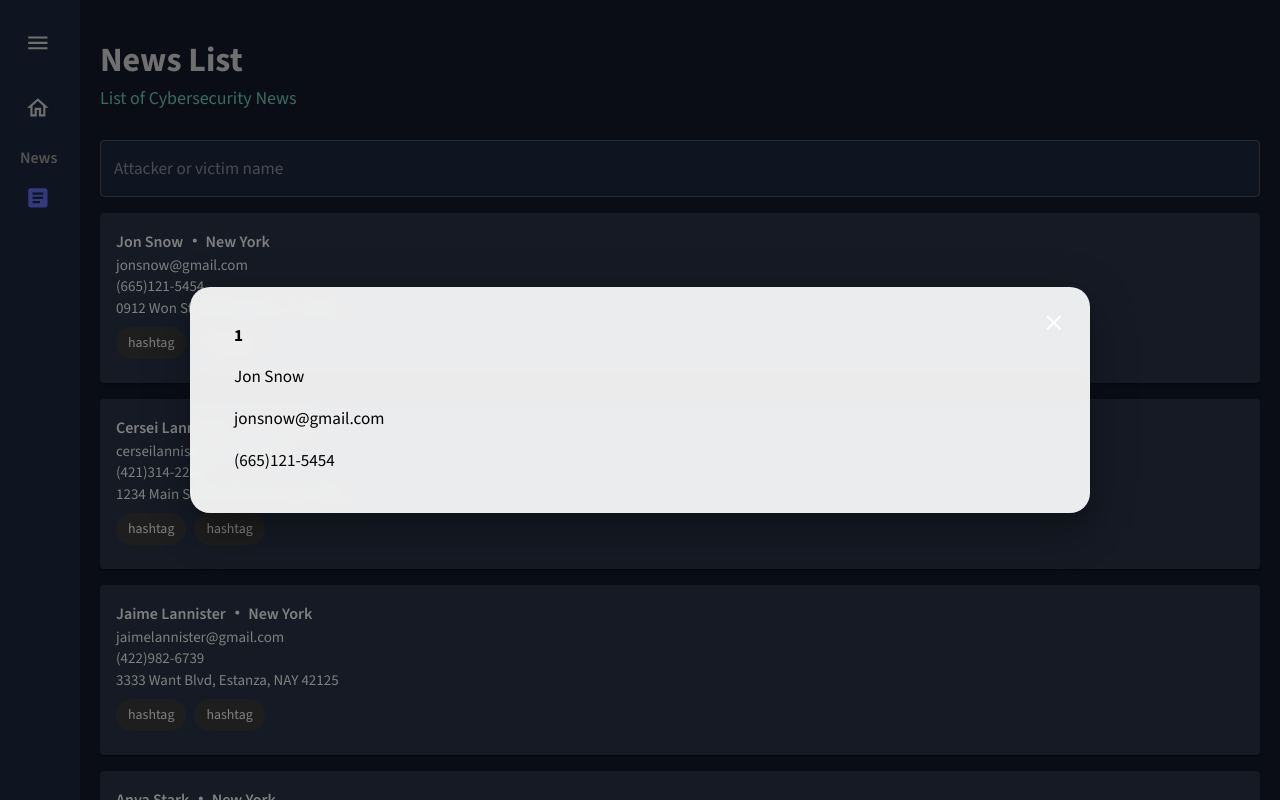
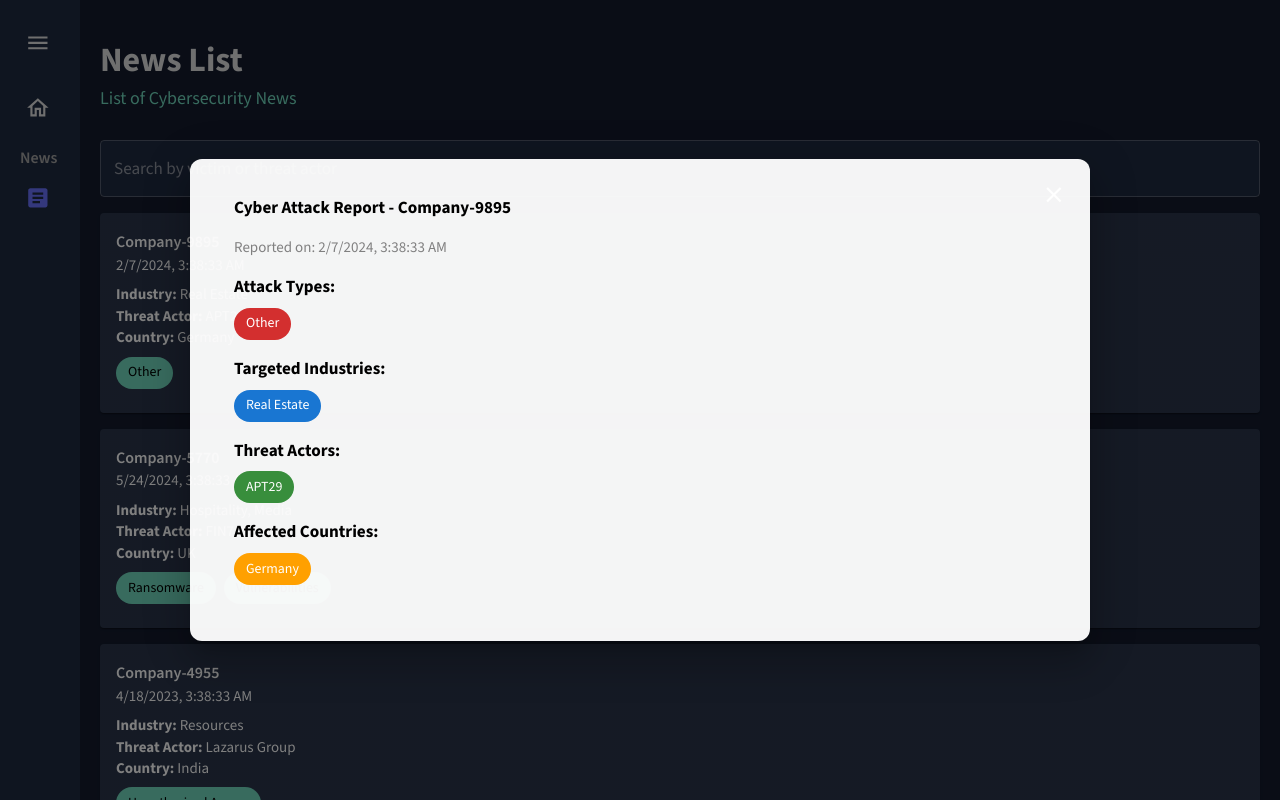
Before and after one commit to Pakapakk/cybersec_news_dashboard, a Next.js app: page /NewsList in a window 1280 px wide. Both pictures are taken after a click on the element 680 px from the left and 298 px from the top of the page. Shown: the top 800 px of the page. Built offline with nearby package versions, Linux system fonts and the light colour scheme.

Commit message:
done overall frontend

```diff
--- a/src/app/NewsList/page.jsx
+++ b/src/app/NewsList/page.jsx
@@ -1,6 +1,6 @@
 "use client";
 
-import { useState } from "react";
+import { useState, useEffect } from "react";
 import {
   Box,
   Card,
@@ -13,32 +13,54 @@ import {
 } from "@mui/material";
 import { useTheme } from "@mui/material/styles";
 import { tokens } from "../../theme";
-import { mockDataContacts } from "../../data/mockData"; // Adjust this to your actual data source
 import Header from "../../components/Header";
-import Popup from "../../components/Popup"; // Import the popup component
+import Popup from "../../components/Popup";
+import cyberAttackNews from "../../data/json/cyber_attack_news.json"; // Import JSON data
 
 const NewsList = () => {
   const theme = useTheme();
   const colors = tokens(theme.palette.mode);
 
   const [searchQuery, setSearchQuery] = useState("");
-  const [selectedNews, setSelectedNews] = useState(null); // Store selected news data
-  const [openPopup, setOpenPopup] = useState(false); // Manage popup open state
+  const [selectedNews, setSelectedNews] = useState(null);
+  const [openPopup, setOpenPopup] = useState(false);
+  const [filteredData, setFilteredData] = useState([]);
+  const [currentPage, setCurrentPage] = useState(1);
+  const itemsPerPage = 10; // Show 10 news per page
+
+  useEffect(() => {
+    const filtered = cyberAttackNews.filter(
+      (news) =>
+        news.victimName.toLowerCase().includes(searchQuery.toLowerCase()) ||
+        (news.threatActor &&
+          news.threatActor.some((actor) =>
+            actor.toLowerCase().includes(searchQuery.toLowerCase())
+          ))
+    );
+    setFilteredData(filtered);
+    setCurrentPage(1); // Reset to first page on search
+  }, [searchQuery]);
 
   const handleSearchChange = (event) => {
     setSearchQuery(event.target.value);
   };
 
-  // Function to open the popup with news details
   const handleOpenPopup = (news) => {
     setSelectedNews(news);
     setOpenPopup(true);
   };
 
-  // Placeholder function for filtering
-  const filteredData = mockDataContacts.filter((contact) =>
-    contact.name.toLowerCase().includes(searchQuery.toLowerCase())
-  );
+  // Pagination logic
+  const indexOfLastItem = currentPage * itemsPerPage;
+  const indexOfFirstItem = indexOfLastItem - itemsPerPage;
+  const currentItems = filteredData.slice(indexOfFirstItem, indexOfLastItem);
+  const totalPages = Math.ceil(filteredData.length / itemsPerPage);
+
+  // Function to change page and scroll to top
+  const changePage = (newPage) => {
+    setCurrentPage(newPage);
+    window.scrollTo({ top: 0, behavior: "smooth" }); // Scroll to top
+  };
 
   return (
     <Box m="20px" marginTop={5}>
@@ -48,16 +70,14 @@ const NewsList = () => {
       <TextField
         fullWidth
         variant="outlined"
-        placeholder="Attacker or victim name"
+        placeholder="Search by victim or threat actor"
         value={searchQuery}
         onChange={handleSearchChange}
         sx={{
           mb: 2,
           backgroundColor: colors.primary[400],
           borderRadius: "5px",
-          input: {
-            color: theme.palette.mode === "dark" ? "#fff" : "#000",
-          },
+          input: { color: theme.palette.mode === "dark" ? "#fff" : "#000" },
         }}
         InputLabelProps={{
           style: { color: theme.palette.mode === "dark" ? "#bbb" : "#666" },
@@ -66,29 +86,42 @@ const NewsList = () => {
 
       {/* Cards for List */}
       <Box>
-        {filteredData.map((contact) => (
+        {currentItems.map((news, index) => (
           <Card
-            key={contact.id}
+            key={index}
             sx={{
               mb: 2,
               backgroundColor: colors.primary[400],
               color: "#fff",
               cursor: "pointer",
             }}
-            onClick={() => handleOpenPopup(contact)} // Open popup on click
+            onClick={() => handleOpenPopup(news)}
           >
             <CardContent>
-              <Typography variant="h6">
-                {contact.name} ・ {contact.city}
+              <Typography variant="h6">{news.victimName}</Typography>
+              <Typography variant="body2">
+                {new Date(news.datetime).toLocaleString()}
               </Typography>
-              <Typography variant="body2">{contact.email}</Typography>
-              <Typography variant="body2">{contact.phone}</Typography>
-              <Typography variant="body2">{contact.address}</Typography>
 
+              {/* Additional Details */}
+              <Typography variant="body2" mt={1}>
+                <strong>Industry:</strong> {news.industry.join(", ")}
+              </Typography>
+              <Typography variant="body2">
+                <strong>Threat Actor:</strong> {news.threatActor.join(", ")}
+              </Typography>
+              <Typography variant="body2">
+                <strong>Country:</strong> {news.country.join(", ")}
+              </Typography>
               {/* Tags inside the card */}
               <Stack direction="row" spacing={1} mt={1}>
-                <Chip label="hashtag" sx={{ backgroundColor: colors.grey[700], color: "#fff" }} />
-                <Chip label="hashtag" sx={{ backgroundColor: colors.grey[700], color: "#fff" }} />
+                {news.attackType.map((type, i) => (
+                  <Chip
+                    key={i}
+                    label={type}
+                    sx={{ backgroundColor: colors.greenAccent[400], color: "#000" }}
+                  />
+                ))}
               </Stack>
             </CardContent>
           </Card>
@@ -99,15 +132,28 @@ const NewsList = () => {
       <Popup
         open={openPopup}
         onClose={() => setOpenPopup(false)}
-        news={selectedNews} // Pass selected news data
+        news={selectedNews}
       />
 
       {/* Pagination Buttons */}
-      <Box display="flex" justifyContent="space-between" mt={2}>
-        <Button variant="contained" sx={{ backgroundColor: colors.primary[500] }}>
+      <Box display="flex" justifyContent="space-between" mt={2} alignItems="center">
+        <Button
+          variant="contained"
+          sx={{ backgroundColor: colors.primary[500] }}
+          onClick={() => changePage(currentPage - 1)}
+          disabled={currentPage === 1} // Disable if on first page
+        >
           BACK
         </Button>
-        <Button variant="contained" sx={{ backgroundColor: colors.primary[500] }}>
+        <Typography variant="body2" color="white">
+          Page {currentPage} of {totalPages}
+        </Typography>
+        <Button
+          variant="contained"
+          sx={{ backgroundColor: colors.primary[500] }}
+          onClick={() => changePage(currentPage + 1)}
+          disabled={currentPage === totalPages} // Disable if on last page
+        >
           NEXT
         </Button>
       </Box>
--- a/src/components/Popup.jsx
+++ b/src/components/Popup.jsx
@@ -1,10 +1,19 @@
 "use client";
 
-import { Dialog, DialogContent, DialogTitle, IconButton, Typography, Box } from "@mui/material";
+import {
+    Dialog,
+    DialogContent,
+    DialogTitle,
+    IconButton,
+    Typography,
+    Box,
+    Stack,
+    Chip
+} from "@mui/material";
 import CloseIcon from "@mui/icons-material/Close";
 
 const NewsPopup = ({ open, onClose, news }) => {
-    if (!news) return null; // Prevents rendering empty popups
+    if (!news) return null; // Prevent rendering empty popups
 
     return (
         <Dialog
@@ -14,18 +23,17 @@ const NewsPopup = ({ open, onClose, news }) => {
             fullWidth
             sx={{
                 "& .MuiDialog-paper": {
-                    backgroundColor: "rgba(255, 255, 255, 0.9)",
-                    borderRadius: "20px",
+                    backgroundColor: "rgba(255, 255, 255, 0.95)",
+                    borderRadius: "12px",
                     padding: "20px",
-                    backdropFilter: "blur(10px)",
-                    maxHeight: "90vh", // Covers all data while ensuring it fits within the viewport
-                    overflowY: "auto", // Enables scrolling if content overflows
+                    maxHeight: "90vh",
+                    overflowY: "auto",
                 },
             }}
         >
             <DialogTitle>
                 <Typography fontWeight="bold" color="black">
-                    {news.id} {/* Dynamic Title */}
+                    Cyber Attack Report - {news.victimName}
                 </Typography>
                 <IconButton
                     aria-label="close"
@@ -35,10 +43,52 @@ const NewsPopup = ({ open, onClose, news }) => {
                     <CloseIcon />
                 </IconButton>
             </DialogTitle>
+
             <DialogContent>
-                <Typography variant="body1" color="black">{news.name}</Typography>
-                <Typography variant="body1" mt={2} color="black">{news.email}</Typography>
-                <Typography variant="body1" mt={2} color="black">{news.phone}</Typography>
+                {/* Date */}
+                <Typography variant="body2" color="gray" mb={2}>
+                    Reported on: {new Date(news.datetime).toLocaleString()}
+                </Typography>
+
+                {/* Attack Types */}
+                <Typography variant="body1" fontWeight="bold" color="black">
+                    Attack Types:
+                </Typography>
+                <Stack direction="row" spacing={1} mt={1} mb={2}>
+                    {news.attackType.map((type, i) => (
+                        <Chip key={i} label={type} sx={{ backgroundColor: "#d32f2f", color: "#fff" }} />
+                    ))}
+                </Stack>
+
+                {/* Industry */}
+                <Typography variant="body1" fontWeight="bold" color="black">
+                    Targeted Industries:
+                </Typography>
+                <Stack direction="row" spacing={1} mt={1} mb={2}>
+                    {news.industry.map((industry, i) => (
+                        <Chip key={i} label={industry} sx={{ backgroundColor: "#1976d2", color: "#fff" }} />
+                    ))}
+                </Stack>
+
+                {/* Threat Actors */}
+                <Typography variant="body1" fontWeight="bold" color="black">
+                    Threat Actors:
+                </Typography>
+                <Stack direction="row" spacing={1} mt={1} mb={2}>
+                    {news.threatActor.map((actor, i) => (
+                        <Chip key={i} label={actor} sx={{ backgroundColor: "#388e3c", color: "#fff" }} />
+                    ))}
+                </Stack>
+
+                {/* Country */}
+                <Typography variant="body1" fontWeight="bold" color="black">
+                    Affected Countries:
+                </Typography>
+                <Stack direction="row" spacing={1} mt={1} mb={2}>
+                    {news.country.map((country, i) => (
+                        <Chip key={i} label={country} sx={{ backgroundColor: "#ffa000", color: "#fff" }} />
+                    ))}
+                </Stack>
             </DialogContent>
         </Dialog>
     );
```
Also changed, not shown: src/aggregation/statistics.js (+7 -1 lines), src/app/page.jsx (+55 -82 lines).
